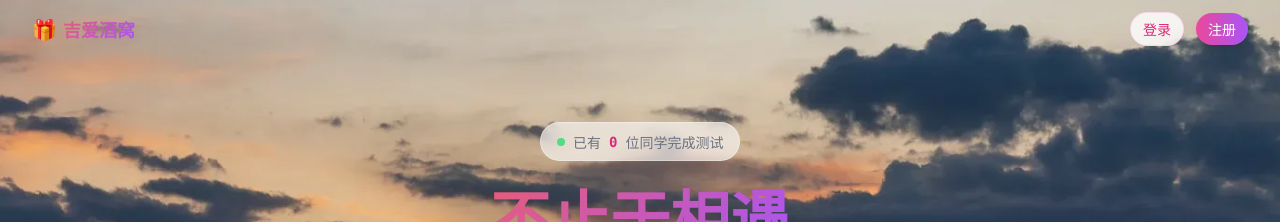
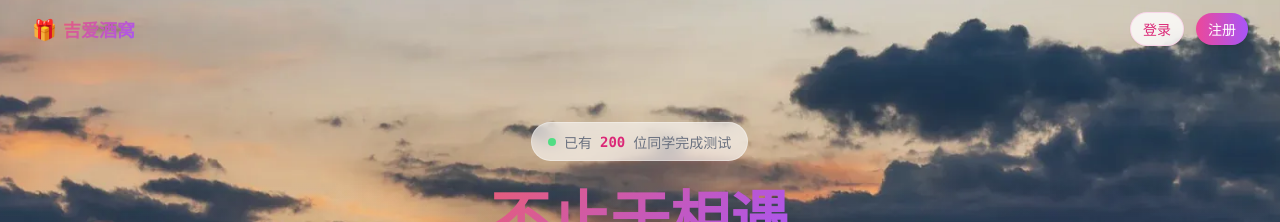
Before and after one commit to hajicat/JAI, a Next.js app: page / in a window 1280 px wide. Shown: the top 222 px of the page. Built offline with nearby package versions, Linux system fonts and the light colour scheme.

Commit message:
feat: 首页测试人数显示加200打底

```diff
--- a/src/app/page.tsx
+++ b/src/app/page.tsx
@@ -169,7 +169,7 @@ export default function Home() {
   // eslint-disable-next-line react-hooks/exhaustive-deps
   }, [])
 
-  const displayCount = <FlipBoardCount value={stats.completedSurvey} loading={!statsLoaded} />
+  const displayCount = <FlipBoardCount value={200 + (stats.completedSurvey || 0)} loading={!statsLoaded} />
 
   // ── Interactive "How it works" state ──
   const [activeStep, setActiveStep] = useState(0)
```
